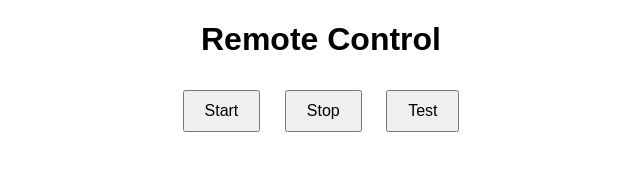
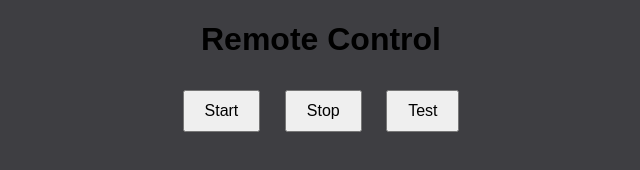
Before and after one commit to mohitkr07/remote-control, a plain HTML site: page index.html in a window 1280 px wide. Shown: the whole page, without its empty margins (319-959 px from the left). Drawn offline with Linux system fonts and the light colour scheme.

Commit message:
Update index.html

```diff
--- a/index.html
+++ b/index.html
@@ -10,6 +10,7 @@
             font-family: Arial, sans-serif;
             text-align: center;
             margin: 20px;
+            background-color: #3e3e42;
         }
         button {
             padding: 10px 20px;
```
